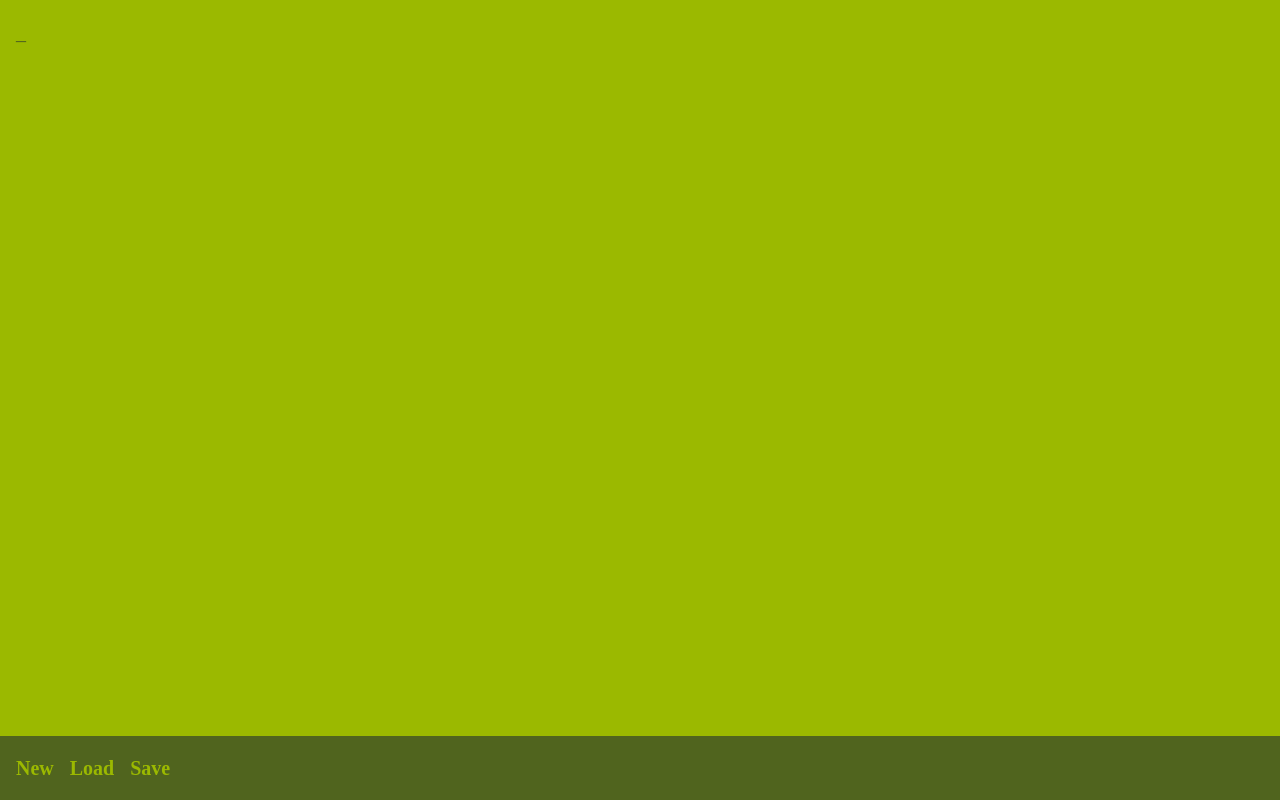
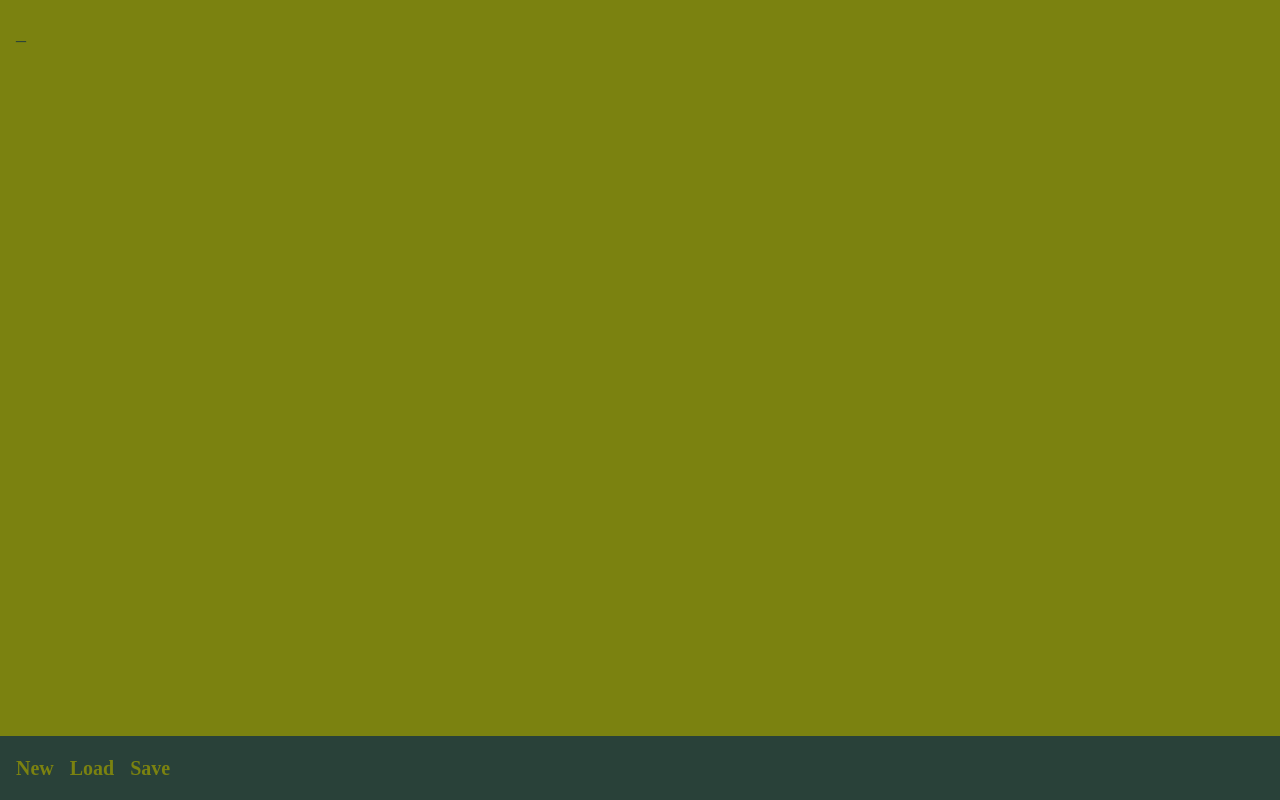
Before and after one commit to jpnance/pwapoc, a website: page index.html in a window 1280 px wide. Drawn offline with Linux system fonts and the light colour scheme; a web font is replaced by a local one.

Commit message:
Adding a Game Boy theme.

```diff
--- a/css/style.css
+++ b/css/style.css
@@ -11,6 +11,12 @@
   --bg: #fffff8;
   --fg: #111111;
   --font: "Victor Mono";
+}
+
+.gb-theme {
+  --bg: rgb(123, 130, 16);
+  --fg: rgb(41, 65, 57);
+  --font: "F5x7 Dot matrix Character LCD font";
 }
 
 body,
--- a/index.html
+++ b/index.html
@@ -10,7 +10,7 @@
     <link rel="stylesheet" href="css/style.css" />
     <link rel="manifest" href="/manifest.json" />
   </head>
-  <body class="lcd-theme fullscreen">
+  <body class="gb-theme fullscreen">
     <div class="container">
       <pre class="input"></pre><pre class="cursor blink">_</pre>
     </div>
```
